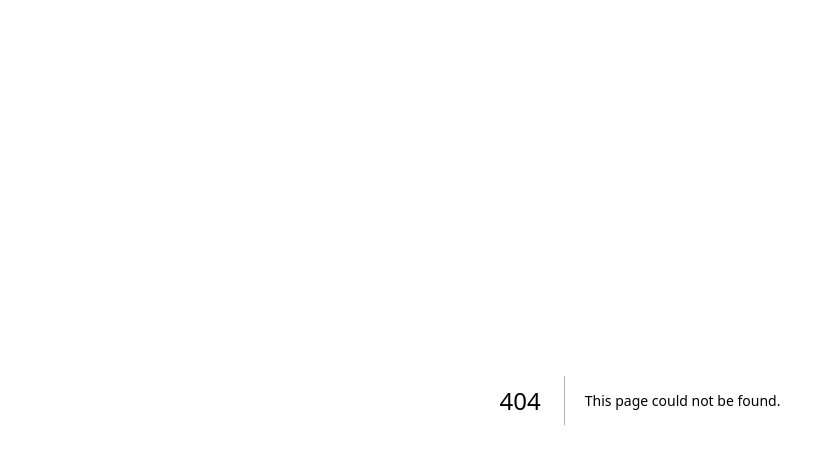
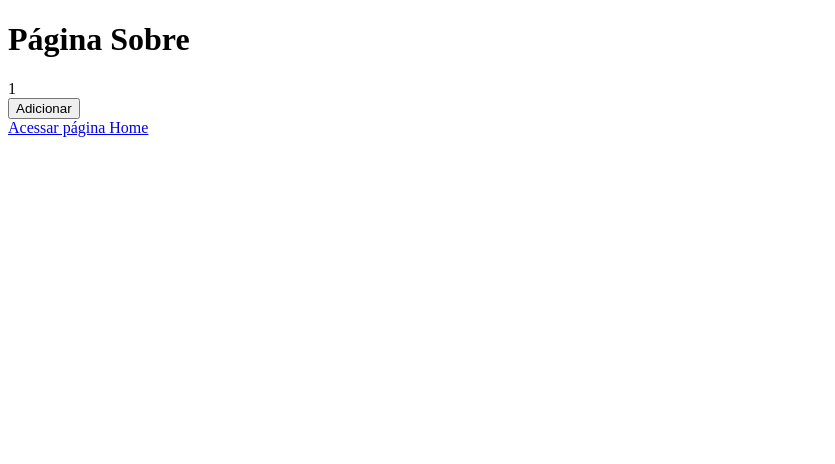
Before and after one commit to LucasE616/development-web, a Next.js app: page /sobre in a window 1280 px wide. Before the commit this address had no page. Shown: the top 464 px of the page, without its empty margins (0-835 px from the left). Built offline with nearby package versions, Linux system fonts and the light colour scheme.

Commit message:
Teste de link

```diff
--- /dev/null
+++ b/pages/sobre.js
@@ -0,0 +1,29 @@
+import { useState } from "react";
+import Link from 'next/link';
+
+function Sobre() {
+   return (
+      <div>
+         <h1>Página Sobre</h1>
+         <Contador />
+         <Link href="/">Acessar página Home</Link>
+      </div>
+   )
+}
+
+function Contador() {
+   const [contador, setContador] = useState(1);
+
+   function adicionarContador() {
+      setContador(contador + 1);
+   }
+
+   return (
+      <div>
+         <div>{contador}</div>
+         <button onClick={adicionarContador}>Adicionar</button>
+      </div>
+   )
+}
+
+export default Sobre
```
Also changed, not shown: pages/index.js (+3 -17 lines).
